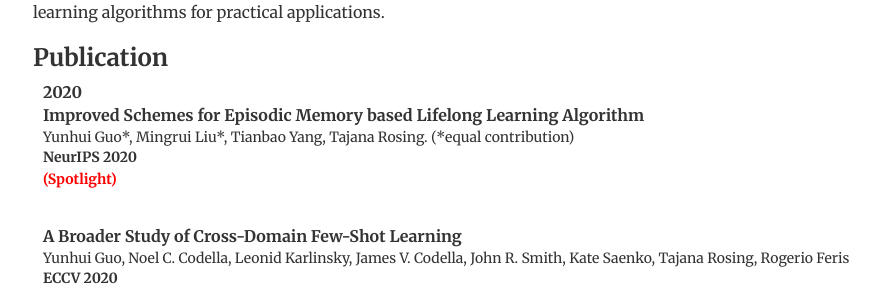
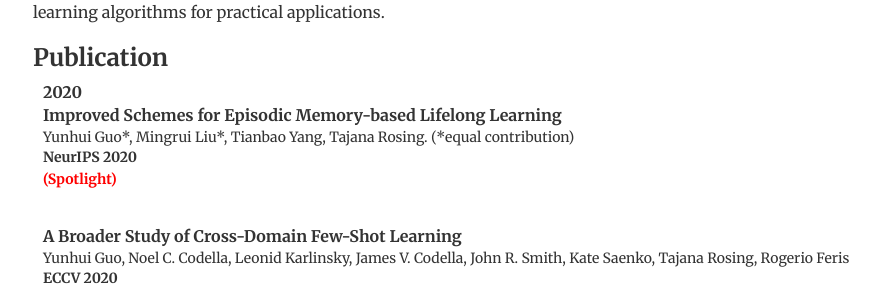
Before and after one commit to yunhuiguo/yunhuiguo.github.io, a Jekyll site: the page built from index.html, in a window 1280 px wide and 900 px high. Shown: the part 398-695 px from the top of the window, without its empty margins (172-1052 px from the left). Built offline with Jekyll 4.4.1, drawn with Linux system fonts in a browser that asks for light colours.

Commit message:
Update index.html

```diff
--- a/index.html
+++ b/index.html
@@ -28,7 +28,7 @@ description: Yunhui Guo
 
 	<div class="year"><strong>2020</strong></div>
 
-	<div class="paper"><strong>Improved Schemes for Episodic Memory based Lifelong Learning Algorithm</strong></div>
+	<div class="paper"><strong>Improved Schemes for Episodic Memory-based Lifelong Learning</strong></div>
 <div class="author">Yunhui Guo*, Mingrui Liu*, Tianbao Yang, Tajana Rosing. (*equal contribution)</div>
 <div class="venue"><strong>NeurIPS 2020</strong> <p style="color:red"><strong>(Spotlight)</strong></p></div>
 <br>
```
